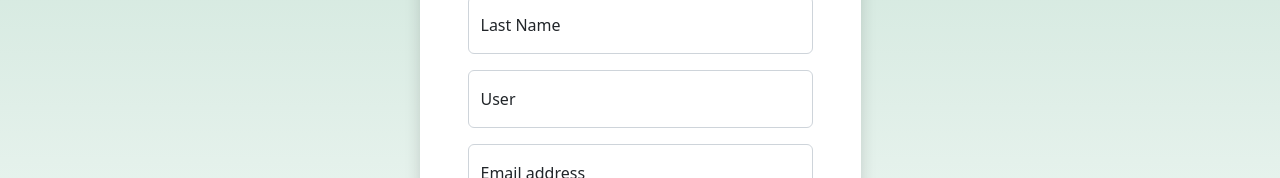
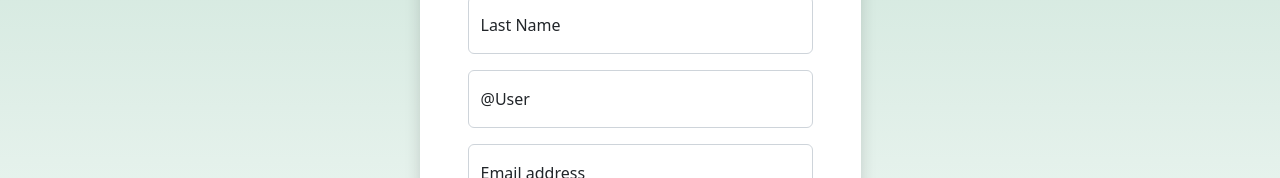
Before and after one commit to martincorona007/Healthy-Recipes, a React (Create React App) app in the folder front-end/: page /signup in a window 1280 px wide. Shown: the part 302-480 px from the top of the page. Built offline with nearby package versions, Linux system fonts and the light colour scheme.

Commit message:
adding validation form in sing up form

```diff
--- a/front-end/src/components/pages/Register.tsx
+++ b/front-end/src/components/pages/Register.tsx
@@ -1,28 +1,24 @@
-import React, {useState,useEffect, ChangeEvent,FormEvent} from "react";
+import { yupResolver } from "@hookform/resolvers/yup";
+import React, {useEffect} from "react";
+import { useForm } from "react-hook-form";
 import { useNavigate } from "react-router-dom";
 import * as authService from "../../services/auth"
 import { errorMessage,successMessage } from "../../shared/messages";
+import { schemaRegister } from "../../shared/schema";
+import { FormValuesRegister } from "../../shared/types";
 
-const initialState = {
-  firstName: "",
-  lastName: "",
-  user: "",
-  email: "",
-  password: "",
-  confirmPassword: ""
-}
+
 
 function Register(){
 
   const changeRute = useNavigate();// change path
-  const [user,setUser] = useState(initialState);
-  const handlerInput = (e: ChangeEvent<HTMLInputElement>) => {
-    setUser({...user,[e.target.id]: e.target.value})
-  }
-  const handlerForm = async (e: FormEvent<HTMLFormElement>) => {
-    e.preventDefault();
-    console.log(e)
-    console.log(user)
+
+
+  const formOptions = { resolver: yupResolver(schemaRegister) };
+  const { register,handleSubmit,formState: { errors }, } = useForm<FormValuesRegister>(formOptions);
+
+  const handlerForm = async (user: FormValuesRegister) => {
+    //console.log(user)
 
     try {
       await authService.signUp({
@@ -58,30 +54,51 @@ function Register(){
             <div className="card border-0 shadow rounded-3 my-5">
               <div className="card-body p-4 p-sm-5">
                 <h5 className="card-title text-center mb-5 fw-light fs-5">Sing Up</h5>
-                <form onSubmit={handlerForm}>
+                <form onSubmit={handleSubmit(handlerForm)}>
                   <div className="form-floating mb-3">
-                    <input type="text" className="form-control" id="firstName" placeholder="namesa" aria-describedby="user" value={user.firstName} onChange={handlerInput}/>
+                    <input type="text"  className={`form-control ${
+                      errors.firstName ? "is-invalid" : ""
+                    }`} id="firstName" {...register("firstName")} placeholder="First Name"  />
                     <label >First Name</label>
+                    <div id="firstName">
+                      <p className="color-validation">{errors.firstName?.message}</p>
+                    </div>
                   </div>
                   <div className="form-floating mb-3">
-                    <input type="text" className="form-control" id="lastName" placeholder="namesa" aria-describedby="user" value={user.lastName} onChange={handlerInput}/>
+                    <input type="text" className={`form-control ${errors.lastName ? "is-invalid" : ""}`} id="lastName" {...register("lastName")} placeholder="Last Name"  />
                     <label >Last Name</label>
+                    <div id="lastName">
+                      <p className="color-validation">{errors.lastName?.message}</p>
+                    </div>
                   </div>
                   <div className="form-floating mb-3">
-                    <input type="text" className="form-control" id="user" placeholder="namesa" aria-describedby="user" value={user.user} onChange={handlerInput}/>
-                    <label >User</label>
+
+                    <input type="text" className={`form-control ${errors.user ? "is-invalid" : ""}`} id="user" {...register("user")} placeholder="User" />
+                    <label >@User</label>
+                    <div id="user">
+                      <p className="color-validation">{errors.user?.message}</p>
+                    </div>
                   </div>
                   <div className="form-floating mb-3">
-                    <input type="text" className="form-control" id="email" placeholder="name@example.com" value={user.email} onChange={handlerInput}/>
+                    <input type="text" className={`form-control ${ errors.email ? "is-invalid" : "" }`} id="email" {...register("email")} placeholder="name@example.com" />
                     <label >Email address</label>
+                    <div id="email">
+                      <p className="color-validation">{errors.email?.message}</p>
+                    </div>
                   </div>
                   <div className="form-floating mb-3">
-                    <input type="password" className="form-control" id="password" placeholder="Password" value={user.password} onChange={handlerInput}/>
+                    <input type="password" className={`form-control ${ errors.password ? "is-invalid" : "" }`} id="password" {...register("password")} placeholder="Password" />
                     <label>Password</label>
+                    <div id="password">
+                      <p className="color-validation">{errors.password?.message}</p>
+                    </div>
                   </div>
                   <div className="form-floating mb-3">
-                    <input type="password" className="form-control" id="confirmPassword" placeholder="Confirm Password"value={user.confirmPassword} onChange={handlerInput}/>
+                    <input type="password"  className={`form-control ${ errors.confirmPassword ? "is-invalid" : "" }`} id="confirmPassword" {...register("confirmPassword")} placeholder="Confirm Password"/>
                     <label>Confirm Password</label>
+                    <div id="confirmPassword">
+                      <p className="color-validation">{errors.confirmPassword?.message}</p>
+                    </div>
                   </div>
                   <hr className="my-4"/>
                   <div className="d-grid">
--- a/front-end/src/shared/schema/index.ts
+++ b/front-end/src/shared/schema/index.ts
@@ -6,4 +6,19 @@ const schemaLogin = yup.object().shape({
     .required("Password is required")
     .max(15),
 });
-export {schemaLogin}
+const schemaRegister = yup.object().shape({
+  firstName: yup.string().required("First Name required"),
+  lastName: yup.string().required("Last Name required"),
+  user: yup.string().required("User required"),
+  email: yup.string().email().required(),
+  password: yup
+    .string()
+    .required("Password is required")
+    .min(4, "Password must be at least 4 characters")
+    .max(15),
+  confirmPassword: yup
+    .string()
+    .required("Confirm Password is required")
+    .oneOf([yup.ref("password")], "Passwords must match"),
+});
+export {schemaLogin,schemaRegister}
```
Also changed, not shown: front-end/src/shared/types/index.ts (+8 -0 lines).
